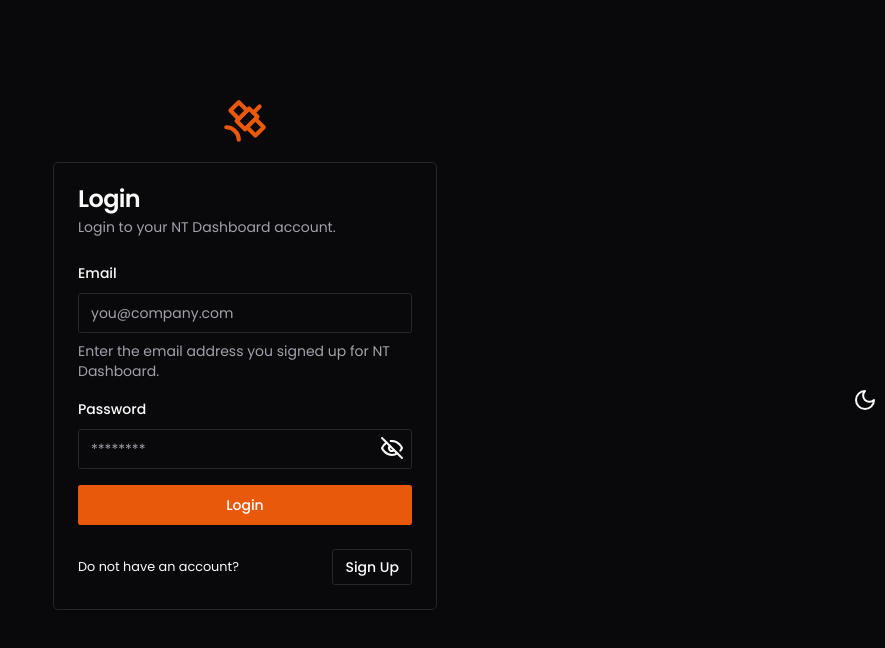
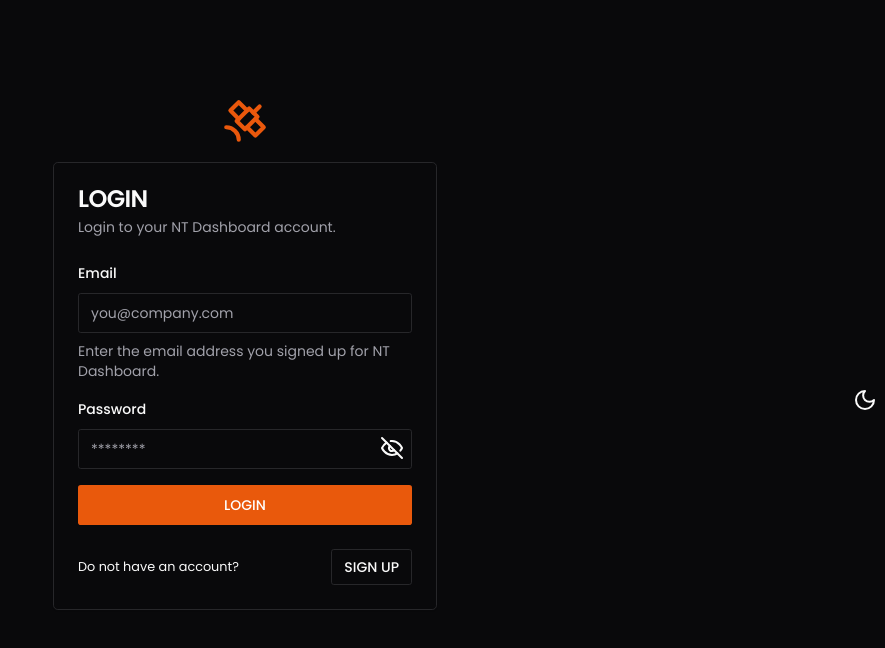
Before and after one commit to Nimira43/NT-Dashboard, a Next.js app: page /login in a window 1280 px wide. Shown: the top 648 px of the page, without its empty margins (395-1280 px from the left). Built offline with nearby package versions, Linux system fonts and the light colour scheme.

Commit message:
Tweaking the styling a bit around the project.

```diff
--- a/app/(logged-out)/login/page.tsx
+++ b/app/(logged-out)/login/page.tsx
@@ -37,7 +37,7 @@ export default function LoginPage() {
       <Satellite size={50} className='text-[#ea580c]' />
       <Card className='w-full max-w-sm'>
         <CardHeader>
-          <CardTitle>
+          <CardTitle className='uppercase'>
             Login
           </CardTitle>
           <CardDescription>
@@ -85,7 +85,7 @@ export default function LoginPage() {
                     <FormMessage />
                   </FormItem>
                 )}/>
-                <Button type='submit'>
+                <Button type='submit' className='uppercase'>
                   Login
                 </Button>
               </form>
@@ -94,7 +94,7 @@ export default function LoginPage() {
           <CardFooter className='justify-between'>
             <small>Do not have an account?</small>
             <Button asChild variant='outline' size='sm'>
-              <Link href='/sign-up'>
+              <Link href='/sign-up' className='uppercase'>
                 Sign Up
               </Link>
             </Button>
--- a/app/(logged-out)/sign-up/page.tsx
+++ b/app/(logged-out)/sign-up/page.tsx
@@ -109,7 +109,7 @@ export default function SignupPage() {
       <Satellite size={50} className='text-[#ea580c]' />
       <Card className='w-full max-w-sm'>
         <CardHeader>
-          <CardTitle>
+          <CardTitle className='uppercase'>
             Sign Up
           </CardTitle>
           <CardDescription>
@@ -301,7 +301,7 @@ export default function SignupPage() {
                   </FormItem>
                 )}
               />
-              <Button type='submit'>
+              <Button type='submit' className='uppercase'>
                   Sign Up
               </Button>
             </form>
@@ -310,7 +310,7 @@ export default function SignupPage() {
         <CardFooter className='justify-between'>
           <small>Already have an account?</small>
           <Button asChild variant='outline' size='sm'>
-            <Link href='/login'>
+            <Link href='/login' className='uppercase'>
               Login
             </Link>
           </Button>
--- a/app/globals.css
+++ b/app/globals.css
@@ -1,7 +1,6 @@
 @tailwind base;
 @tailwind components;
 @tailwind utilities;
-
 
 @layer base {
   :root {
@@ -59,7 +58,6 @@
   }
 }
 
-
 @layer base {
   * {
     @apply border-border;
@@ -70,7 +68,7 @@
   }
 
   h1, h2, h3, h4, h5, h6 {
-    @apply font-bold;
+    @apply font-light;
   }
 
   h1 {
```
